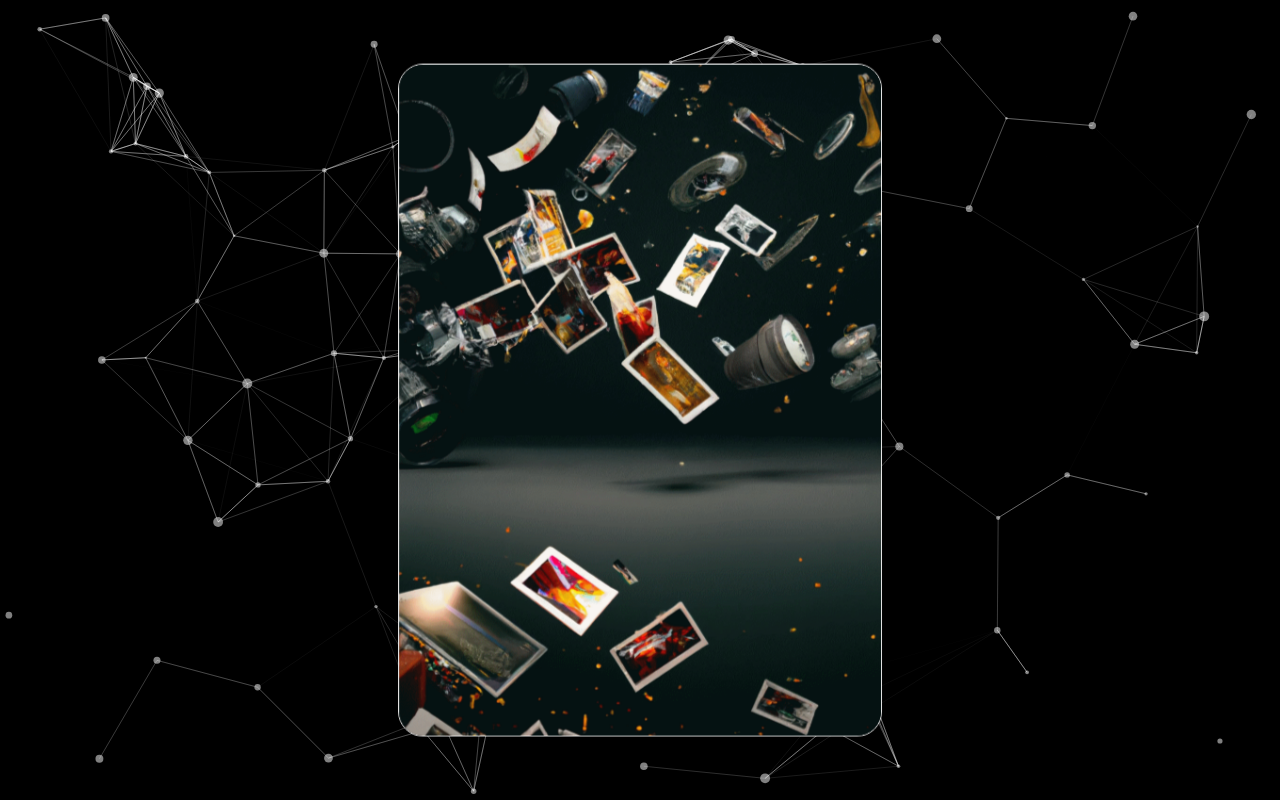
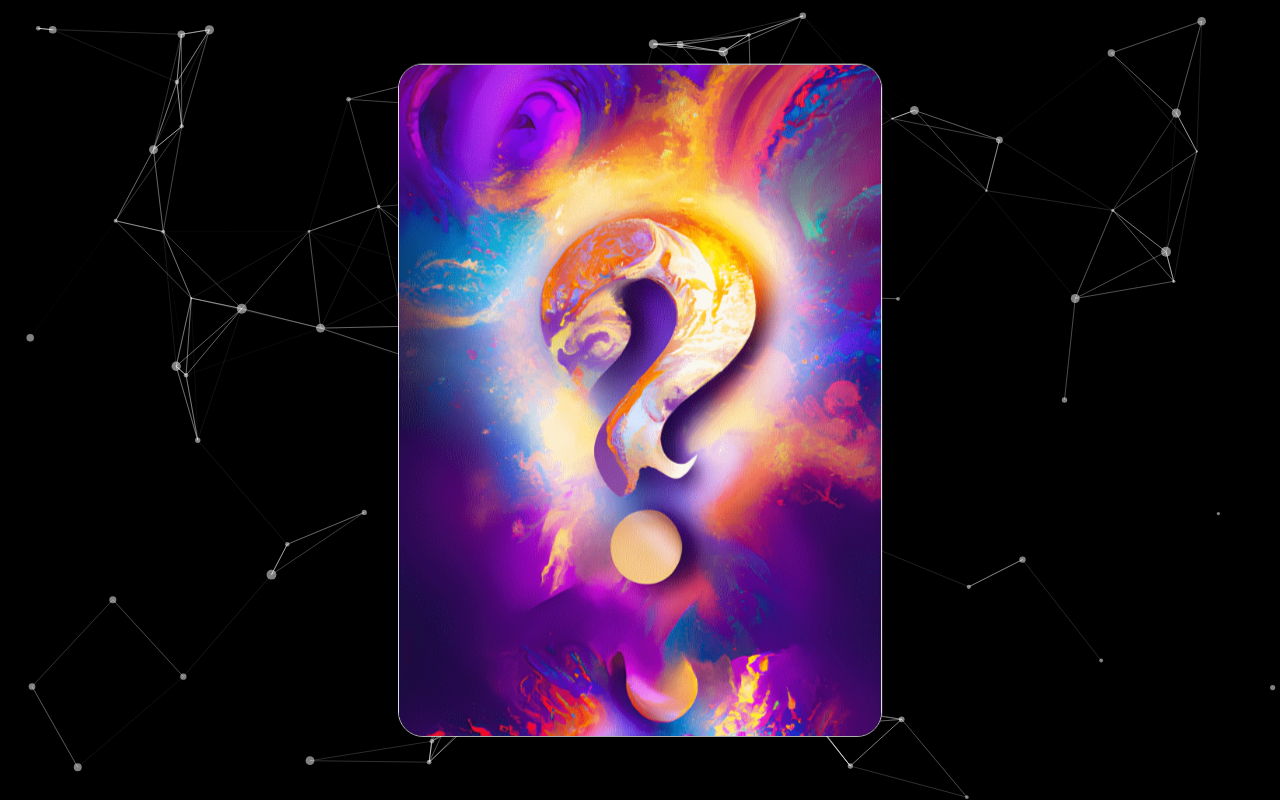
Before and after one commit to Sau1707/PartyChallenges, a Next.js app: page / in a window 1280 px wide. Built offline with nearby package versions, Linux system fonts and the light colour scheme.

Commit message:
Update Card.jsx

```diff
--- a/components/Card.jsx
+++ b/components/Card.jsx
@@ -6,7 +6,7 @@ import { useState } from "react";
 
 
 const types = ["team", "drink", "language", "selfie", "time"]
-const develop = true
+const develop = false
 
 export default function Card(props) {
     const { publicRuntimeConfig } = getConfig()
```
